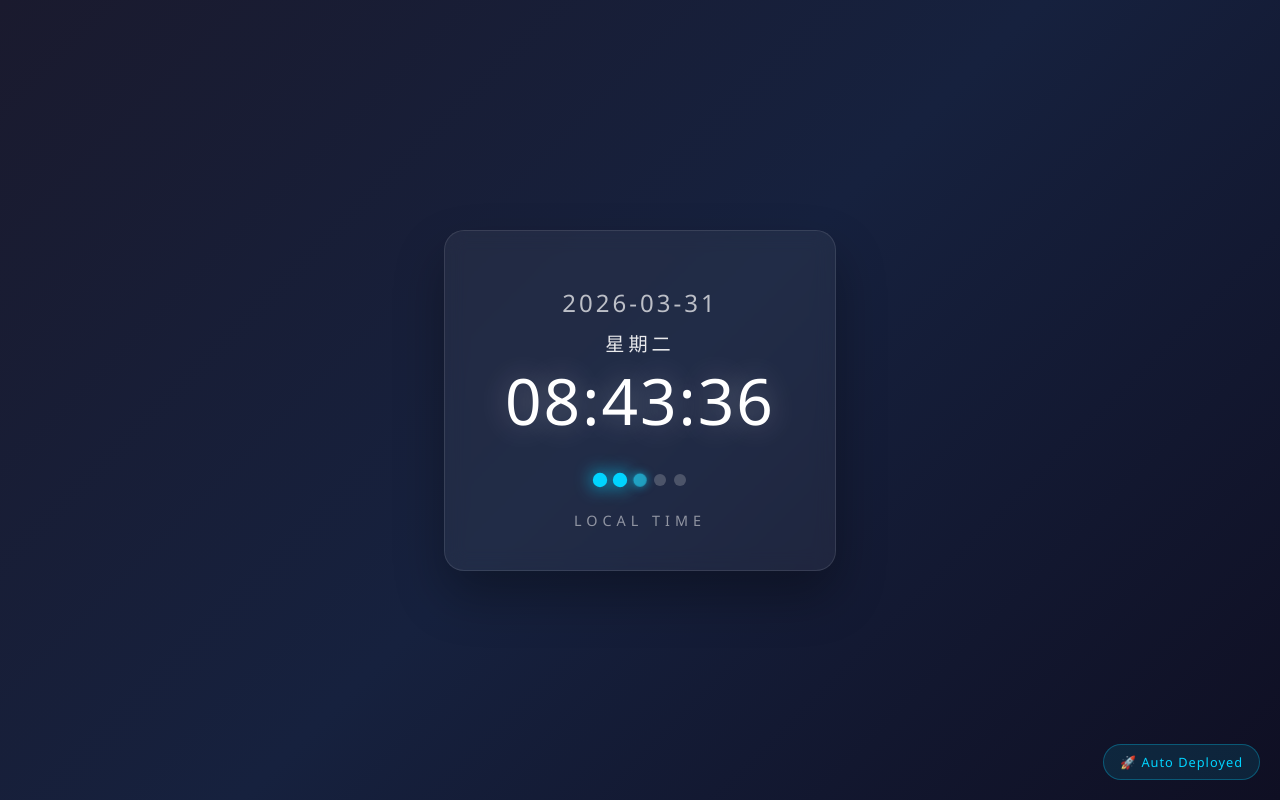
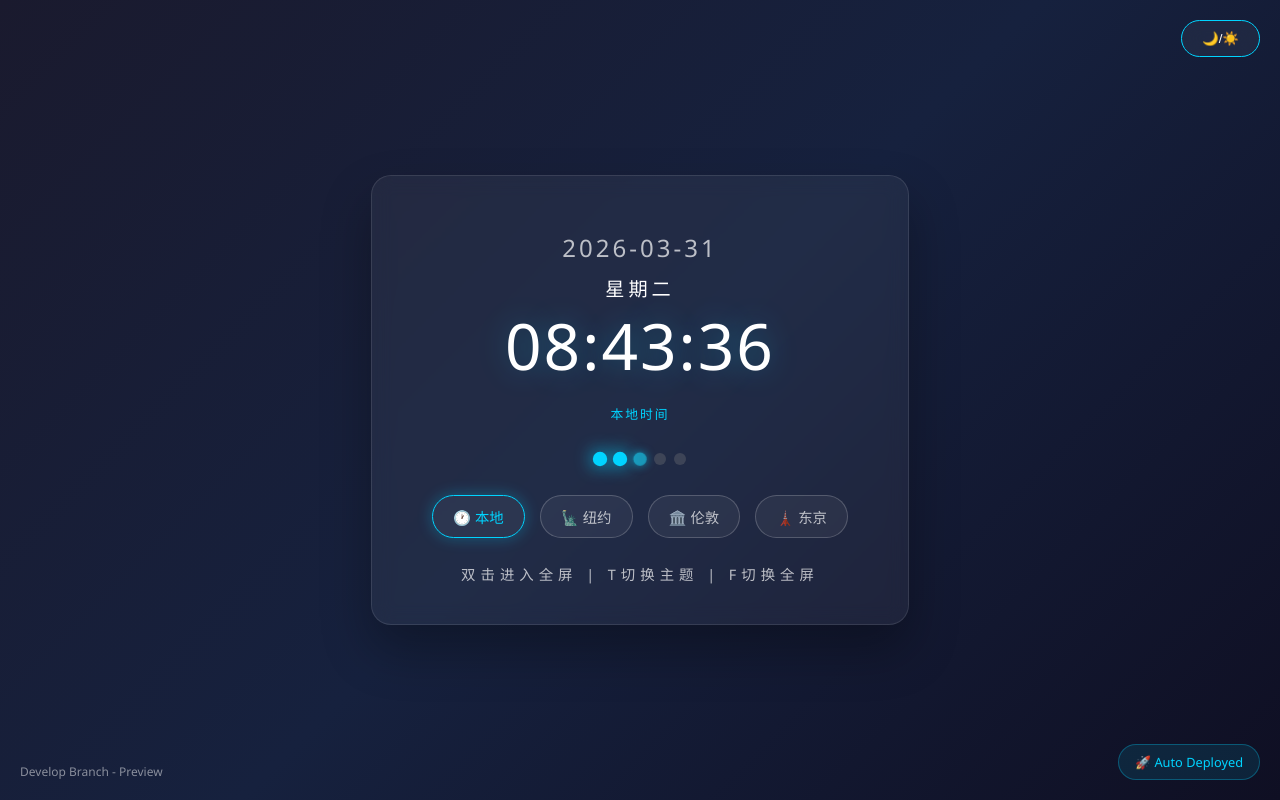
Before and after one commit to hoopy1987/demo-clock, a plain HTML site: page index.html in a window 1280 px wide. Drawn offline with Linux system fonts and the light colour scheme.

Commit message:
feat: 增加多时区、主题切换、全屏、快捷键功能
- 多时区支持：本地/纽约/伦敦/东京切换
- 深色/浅色主题切换（平滑动画）
- 双击进入全屏，ESC退出
- 快捷键：T切换主题，F切换全屏
- 增加帮助提示和开发分支标识

```diff
--- a/index.html
+++ b/index.html
@@ -3,115 +3,142 @@
 <head>
     <meta charset="UTF-8">
     <meta name="viewport" content="width=device-width, initial-scale=1.0">
-    <title>当前时间</title>
+    <title>Demo Clock - 世界时钟</title>
     <style>
-        * {
-            margin: 0;
-            padding: 0;
-            box-sizing: border-box;
+        * { margin: 0; padding: 0; box-sizing: border-box; }
+
+        :root {
+            --bg-gradient: linear-gradient(135deg, #1a1a2e 0%, #16213e 50%, #0f0f23 100%);
+            --container-bg: rgba(255, 255, 255, 0.05);
+            --text-primary: #ffffff;
+            --text-secondary: rgba(255, 255, 255, 0.7);
+            --accent: #00d4ff;
+        }
+
+        [data-theme="light"] {
+            --bg-gradient: linear-gradient(135deg, #e0e7ff 0%, #d1e0fd 50%, #c7d2fe 100%);
+            --container-bg: rgba(255, 255, 255, 0.6);
+            --text-primary: #1e1b4b;
+            --text-secondary: rgba(30, 27, 75, 0.7);
+            --accent: #2563eb;
         }
 
         body {
             display: flex;
+            flex-direction: column;
             justify-content: center;
             align-items: center;
             min-height: 100vh;
-            background: linear-gradient(135deg, #1a1a2e 0%, #16213e 50%, #0f0f23 100%);
-            font-family: 'Segoe UI', 'PingFang SC', 'Microsoft YaHei', sans-serif;
+            background: var(--bg-gradient);
+            font-family: 'Segoe UI', 'PingFang SC', sans-serif;
+            transition: background 0.3s ease;
+        }
+
+        .theme-toggle {
+            position: fixed;
+            top: 20px;
+            right: 20px;
+            padding: 10px 20px;
+            background: var(--container-bg);
+            border: 1px solid var(--accent);
+            border-radius: 25px;
+            color: var(--text-primary);
+            cursor: pointer;
+            backdrop-filter: blur(10px);
+            transition: all 0.3s ease;
         }
 
         .clock-container {
             text-align: center;
             padding: 40px 60px;
-            background: rgba(255, 255, 255, 0.05);
+            background: var(--container-bg);
             border-radius: 20px;
             backdrop-filter: blur(10px);
             border: 1px solid rgba(255, 255, 255, 0.1);
             box-shadow: 0 25px 50px rgba(0, 0, 0, 0.3);
+            transition: all 0.3s ease;
         }
 
         .clock {
             font-size: 4rem;
             font-weight: 300;
-            color: #ffffff;
+            color: var(--text-primary);
             letter-spacing: 2px;
-            text-shadow: 0 0 30px rgba(255, 255, 255, 0.3);
+            text-shadow: 0 0 30px rgba(0, 212, 255, 0.3);
         }
 
-        .date {
-            font-size: 1.5rem;
-            color: rgba(255, 255, 255, 0.7);
-            margin-top: 15px;
-            letter-spacing: 3px;
+        .date { font-size: 1.5rem; color: var(--text-secondary); margin-top: 15px; letter-spacing: 3px; }
+        .weekday { font-size: 1.2rem; color: var(--text-primary); margin-top: 10px; font-weight: 500; letter-spacing: 4px; }
+        .timezone-label { font-size: 0.8rem; color: var(--accent); margin-top: 15px; letter-spacing: 2px; }
+
+        .seconds-indicator { display: flex; justify-content: center; gap: 8px; margin-top: 30px; }
+        .dot { width: 12px; height: 12px; border-radius: 50%; background: rgba(128, 128, 128, 0.3); transition: all 0.3s ease; }
+        .dot.active { background: var(--accent); box-shadow: 0 0 15px var(--accent); transform: scale(1.2); }
+
+        .timezone-buttons {
+            display: flex;
+            gap: 15px;
+            margin-top: 30px;
+            flex-wrap: wrap;
+            justify-content: center;
         }
 
-        .weekday {
-            font-size: 1.2rem;
-            color: rgba(255, 255, 255, 0.9);
-            margin-top: 10px;
-            font-weight: 500;
-            text-transform: uppercase;
-            letter-spacing: 4px;
+        .tz-btn {
+            padding: 10px 20px;
+            background: var(--container-bg);
+            border: 1px solid rgba(255, 255, 255, 0.2);
+            border-radius: 25px;
+            color: var(--text-secondary);
+            cursor: pointer;
+            transition: all 0.3s ease;
+            font-size: 0.9rem;
         }
 
-        .seconds-indicator {
-            display: flex;
-            justify-content: center;
-            gap: 8px;
-            margin-top: 30px;
+        .tz-btn:hover, .tz-btn.active {
+            border-color: var(--accent);
+            color: var(--accent);
+            box-shadow: 0 0 15px rgba(0, 212, 255, 0.3);
         }
 
-        .dot {
-            width: 12px;
-            height: 12px;
-            border-radius: 50%;
-            background: rgba(255, 255, 255, 0.2);
-            transition: all 0.3s ease;
-        }
-
-        .dot.active {
-            background: #00d4ff;
-            box-shadow: 0 0 15px #00d4ff;
-            transform: scale(1.2);
-        }
-
-        .label {
-            font-size: 0.9rem;
-            color: rgba(255, 255, 255, 0.5);
-            margin-top: 25px;
-            text-transform: uppercase;
-            letter-spacing: 5px;
-        }
-
-        .deploy-badge {
-            position: fixed;
-            bottom: 20px;
-            right: 20px;
-            padding: 8px 16px;
-            background: rgba(0, 212, 255, 0.1);
-            border: 1px solid rgba(0, 212, 255, 0.3);
-            border-radius: 20px;
-            color: #00d4ff;
-            font-size: 0.8rem;
-            letter-spacing: 1px;
-        }
+        .label { font-size: 0.9rem; color: var(--text-secondary); margin-top: 25px; letter-spacing: 5px; }
+        .deploy-badge { position: fixed; bottom: 20px; right: 20px; padding: 8px 16px; background: rgba(0, 212, 255, 0.1); border: 1px solid rgba(0, 212, 255, 0.3); border-radius: 20px; color: #00d4ff; font-size: 0.8rem; }
+        .help-text { position: fixed; bottom: 20px; left: 20px; font-size: 0.75rem; color: var(--text-secondary); opacity: 0.7; }
     </style>
 </head>
 <body>
-    <div class="clock-container">
+    <button class="theme-toggle" onclick="toggleTheme()" title="切换主题 (T)">🌙/☀️</button>
+
+    <div class="clock-container" ondblclick="toggleFullscreen()">
         <div class="date" id="date"></div>
         <div class="weekday" id="weekday"></div>
         <div class="clock" id="clock"></div>
+        <div class="timezone-label" id="timezone-label">本地时间</div>
         <div class="seconds-indicator" id="seconds-indicator"></div>
-        <div class="label">Local Time</div>
+
+        <div class="timezone-buttons">
+            <button class="tz-btn active" onclick="setTimezone('local')">🕐 本地</button>
+            <button class="tz-btn" onclick="setTimezone('newyork')">🗽 纽约</button>
+            <button class="tz-btn" onclick="setTimezone('london')">🏛️ 伦敦</button>
+            <button class="tz-btn" onclick="setTimezone('tokyo')">🗼 东京</button>
+        </div>
+
+        <div class="label">双击进入全屏 | T切换主题 | F切换全屏</div>
     </div>
 
     <div class="deploy-badge">🚀 Auto Deployed</div>
+    <div class="help-text">Develop Branch - Preview</div>
 
     <script>
         const weekdays = ['星期日', '星期一', '星期二', '星期三', '星期四', '星期五', '星期六'];
+        const timezones = {
+            local: { label: '本地时间', offset: null },
+            newyork: { label: '纽约时间', offset: -5 },
+            london: { label: '伦敦时间', offset: 0 },
+            tokyo: { label: '东京时间', offset: 9 }
+        };
+        let currentTz = 'local';
 
-        // 创建60个秒针指示点
+        // 创建秒针指示点
         const indicatorContainer = document.getElementById('seconds-indicator');
         for (let i = 0; i < 5; i++) {
             const dot = document.createElement('div');
@@ -120,8 +147,21 @@
             indicatorContainer.appendChild(dot);
         }
 
+        function setTimezone(tz) {
+            currentTz = tz;
+            document.querySelectorAll('.tz-btn').forEach(btn => btn.classList.remove('active'));
+            event.target.classList.add('active');
+            document.getElementById('timezone-label').textContent = timezones[tz].label;
+            updateClock();
+        }
+
         function updateClock() {
-            const now = new Date();
+            let now = new Date();
+
+            if (currentTz !== 'local' && timezones[currentTz].offset !== null) {
+                const utc = now.getTime() + (now.getTimezoneOffset() * 60000);
+                now = new Date(utc + (3600000 * timezones[currentTz].offset));
+            }
 
             const year = now.getFullYear();
             const month = String(now.getMonth() + 1).padStart(2, '0');
@@ -130,26 +170,38 @@
             const minutes = String(now.getMinutes()).padStart(2, '0');
             const seconds = String(now.getSeconds()).padStart(2, '0');
 
-            const dateStr = `${year}-${month}-${day}`;
-            const timeStr = `${hours}:${minutes}:${seconds}`;
-            const weekdayStr = weekdays[now.getDay()];
+            document.getElementById('date').textContent = `${year}-${month}-${day}`;
+            document.getElementById('clock').textContent = `${hours}:${minutes}:${seconds}`;
+            document.getElementById('weekday').textContent = weekdays[now.getDay()];
 
-            document.getElementById('date').textContent = dateStr;
-            document.getElementById('clock').textContent = timeStr;
-            document.getElementById('weekday').textContent = weekdayStr;
-
-            // 更新秒针指示器
             const secondsNum = now.getSeconds();
             const activeDots = Math.floor(secondsNum / 12);
             for (let i = 0; i < 5; i++) {
                 const dot = document.getElementById(`dot-${i}`);
-                if (i < activeDots) {
-                    dot.classList.add('active');
-                } else {
-                    dot.classList.remove('active');
-                }
+                dot.classList.toggle('active', i < activeDots);
             }
         }
+
+        function toggleTheme() {
+            const html = document.documentElement;
+            const currentTheme = html.getAttribute('data-theme');
+            html.setAttribute('data-theme', currentTheme === 'light' ? 'dark' : 'light');
+        }
+
+        function toggleFullscreen() {
+            if (!document.fullscreenElement) {
+                document.documentElement.requestFullscreen();
+            } else {
+                document.exitFullscreen();
+            }
+        }
+
+        // 键盘快捷键
+        document.addEventListener('keydown', (e) => {
+            if (e.key === 't' || e.key === 'T') toggleTheme();
+            if (e.key === 'f' || e.key === 'F') toggleFullscreen();
+            if (e.key === 'Escape' && document.fullscreenElement) document.exitFullscreen();
+        });
 
         updateClock();
         setInterval(updateClock, 1000);
```
